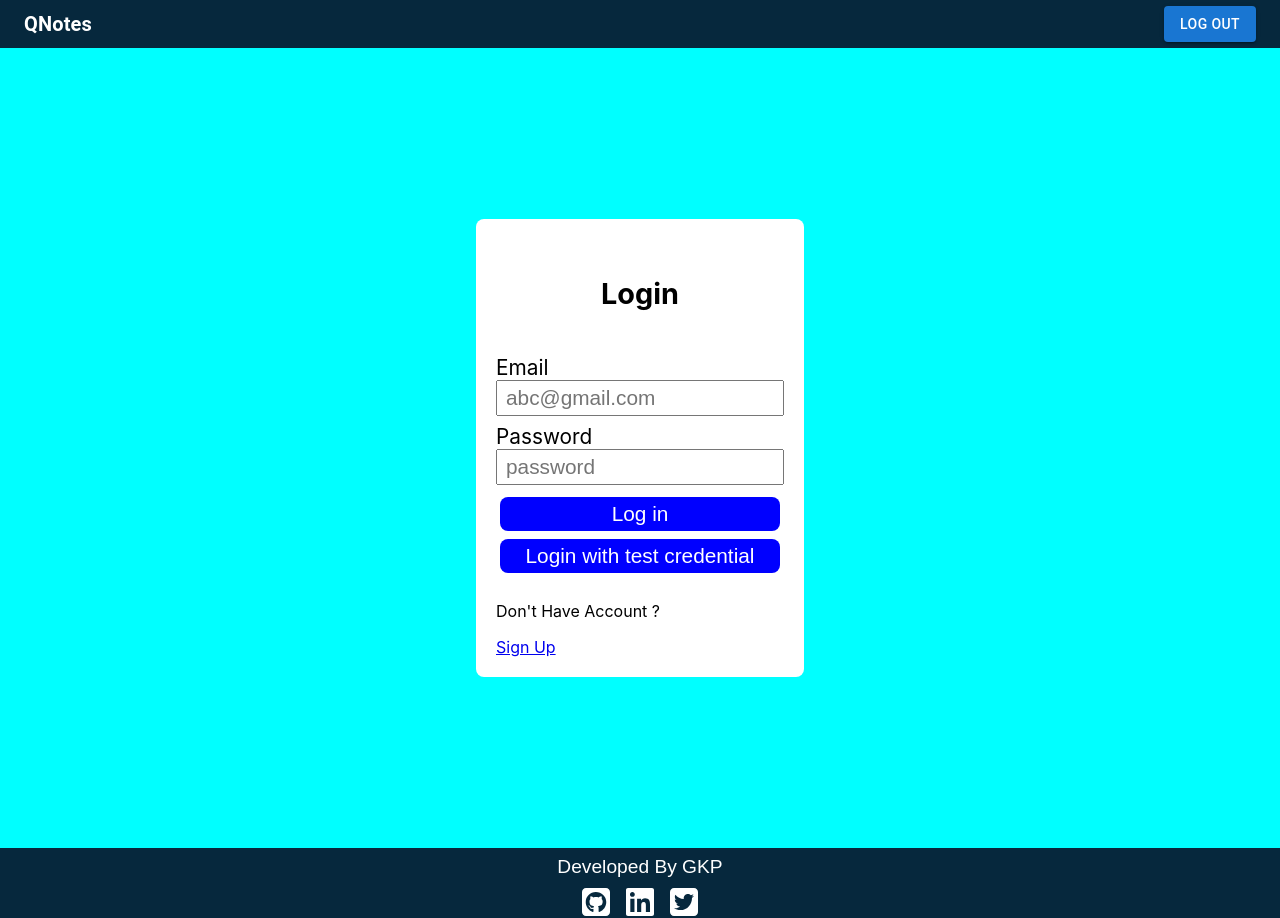
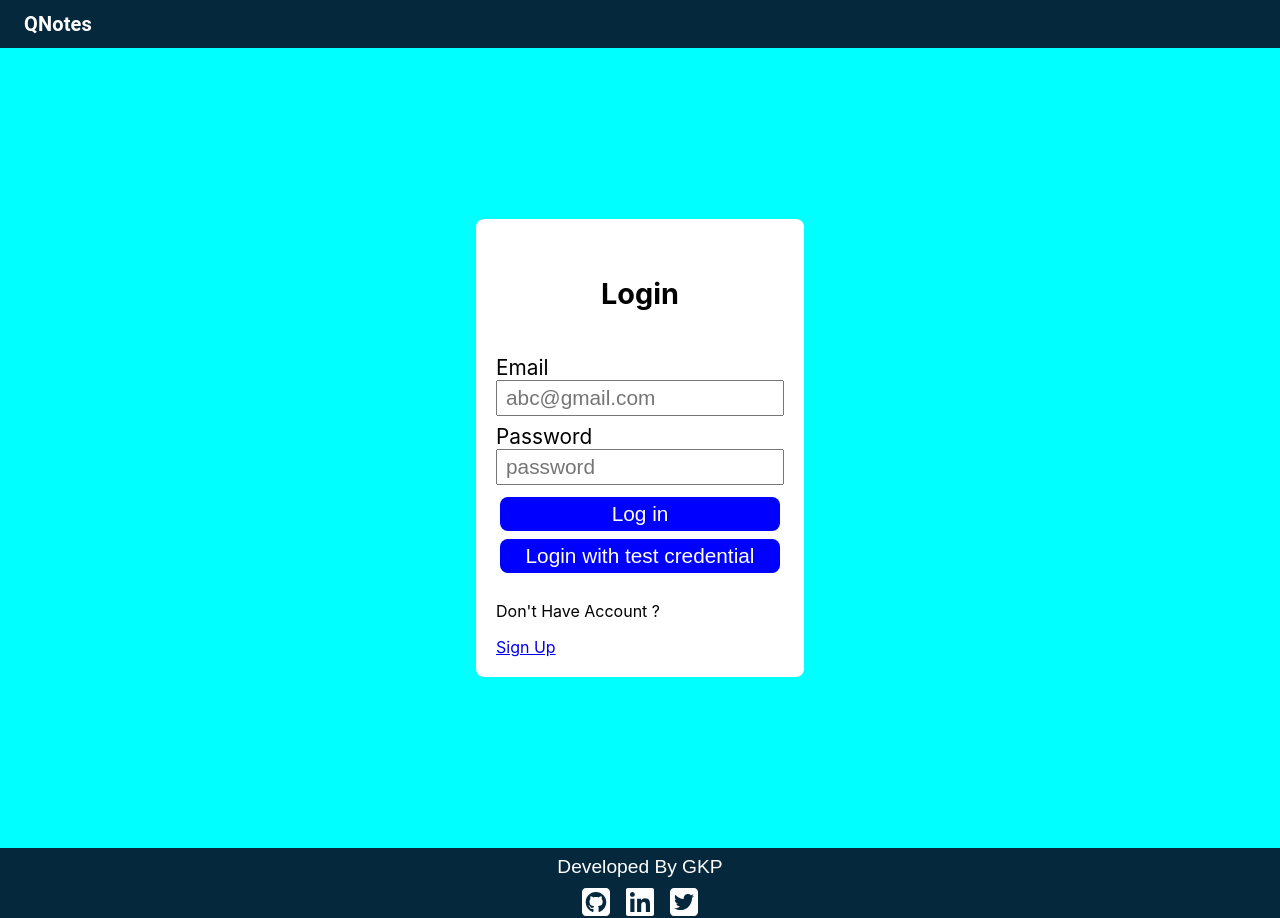
Before and after one commit to gkumar-pandey/QNotes-Frontend, a React (Create React App) app: page / in a window 1280 px wide. Built offline with nearby package versions, Linux system fonts and the light colour scheme.

Commit message:
style: fix the navbar

```diff
--- a/public/index.html
+++ b/public/index.html
@@ -10,34 +10,12 @@
       content="Web site created using create-react-app"
     />
     <link rel="apple-touch-icon" href="%PUBLIC_URL%/logo192.png" />
-    <!--
-      manifest.json provides metadata used when your web app is installed on a
-      user's mobile device or desktop. See https://developers.google.com/web/fundamentals/web-app-manifest/
-    -->
     <link rel="manifest" href="%PUBLIC_URL%/manifest.json" />
-    <!--
-      Notice the use of %PUBLIC_URL% in the tags above.
-      It will be replaced with the URL of the `public` folder during the build.
-      Only files inside the `public` folder can be referenced from the HTML.
 
-      Unlike "/favicon.ico" or "favicon.ico", "%PUBLIC_URL%/favicon.ico" will
-      work correctly both with client-side routing and a non-root public URL.
-      Learn how to configure a non-root public URL by running `npm run build`.
-    -->
-    <title>React App</title>
+    <title>QNotes</title>
   </head>
   <body>
     <noscript>You need to enable JavaScript to run this app.</noscript>
     <div id="root"></div>
-    <!--
-      This HTML file is a template.
-      If you open it directly in the browser, you will see an empty page.
-
-      You can add webfonts, meta tags, or analytics to this file.
-      The build step will place the bundled scripts into the <body> tag.
-
-      To begin the development, run `npm start` or `yarn start`.
-      To create a production bundle, use `npm run build` or `yarn build`.
-    -->
   </body>
 </html>
--- a/src/App.js
+++ b/src/App.js
@@ -10,7 +10,6 @@ function App() {
   return (
     <div>
       <Router>
-        <Header />
         <Routes>
           <Route path="/note" element={<HomePage />} />
           <Route path="/signup" element={<RegisterPage />} />
--- a/src/Components/Header.js
+++ b/src/Components/Header.js
@@ -1,4 +1,4 @@
-import React from "react";
+import React, { useState } from "react";
 import AppBar from "@mui/material/AppBar";
 import Box from "@mui/material/Box";
 import Toolbar from "@mui/material/Toolbar";
@@ -6,9 +6,7 @@ import Typography from "@mui/material/Typography";
 import { useMediaQuery, useTheme } from "@mui/material";
 import Navbar from "./Navbar";
 
-const Header = () => {
-  const theme = useTheme();
-  const isMobile = useMediaQuery(theme.breakpoints.down("md"));
+const Header = ({ children }) => {
   return (
     <Box sx={{ flexGrow: 1 }}>
       <AppBar position="static" sx={{ backgroundColor: "#06283D" }}>
@@ -21,7 +19,7 @@ const Header = () => {
           >
             QNotes
           </Typography>
-          <Navbar />
+          {children}
         </Toolbar>
       </AppBar>
     </Box>
--- a/src/Components/Navbar.js
+++ b/src/Components/Navbar.js
@@ -28,7 +28,9 @@ const Navbar = () => {
       spacing={2}
       sx={{ width: isMobile ? "100%" : "40%" }}
     >
-      <div>{isLogedIn && <AvatarComp />}</div>
+      <div>
+        <AvatarComp />
+      </div>
 
       <div>
         <Button onClick={logOutdHandler} variant="contained">
--- a/src/Pages/HomePage.js
+++ b/src/Pages/HomePage.js
@@ -6,6 +6,8 @@ import { serverLink } from "../Components/common";
 import axios from "axios";
 import CircularProgress from "@mui/material/CircularProgress";
 import { openNotificationWithIcon } from "../Components/AlertComp";
+import Header from "../Components/Header";
+import Navbar from "../Components/Navbar";
 
 const HomePage = () => {
   const [notesData, setNotesData] = useState([]);
@@ -137,6 +139,8 @@ const HomePage = () => {
     setIsEdit(true);
   };
   return (
+    <>
+      <Header children={<Navbar />} />
       <div style={coustemStyle.home}>
         <Container>
           <FormComp
@@ -172,6 +176,7 @@ const HomePage = () => {
           )}
         </Container>
       </div>
+    </>
   );
 };
 
--- a/src/Pages/LoginPage.js
+++ b/src/Pages/LoginPage.js
@@ -5,6 +5,7 @@ import { serverLink } from "../Components/common";
 import axios from "axios";
 import { openNotificationWithIcon } from "../Components/AlertComp";
 import Loading from "../Components/Loading";
+import Header from "../Components/Header";
 const LoginPage = () => {
   const [email, setEmail] = useState("");
   const [password, setPassword] = useState("");
@@ -59,6 +60,8 @@ const LoginPage = () => {
   };
 
   return (
+    <>
+      <Header />
       <div className="container">
         <div className="form-container">
           <div className="heading">
@@ -97,6 +100,7 @@ const LoginPage = () => {
           </div>
         </div>
       </div>
+    </>
   );
 };
 
--- a/src/Pages/RegisterPage.js
+++ b/src/Pages/RegisterPage.js
@@ -5,6 +5,7 @@ import axios from "axios";
 import { serverLink } from "../Components/common";
 import Loading from "../Components/Loading";
 import { openNotificationWithIcon } from "../Components/AlertComp";
+import Header from "../Components/Header";
 
 const RegisterPage = () => {
   const [email, setEmail] = useState("");
@@ -87,6 +88,8 @@ const RegisterPage = () => {
   };
 
   return (
+    <>
+      <Header />
       <div className="container">
         <div className="form-container">
           <div className="heading">
@@ -140,6 +143,7 @@ const RegisterPage = () => {
           </div>
         </div>
       </div>
+    </>
   );
 };
 
```
Lines whose indentation alone changed are shown as unchanged.
